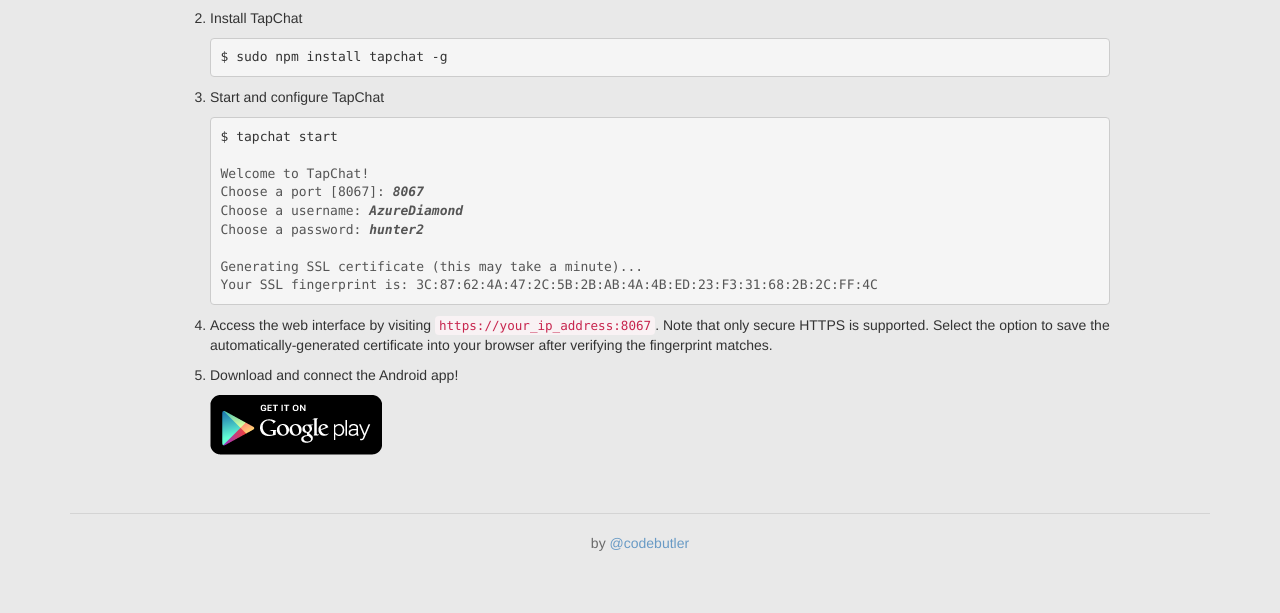
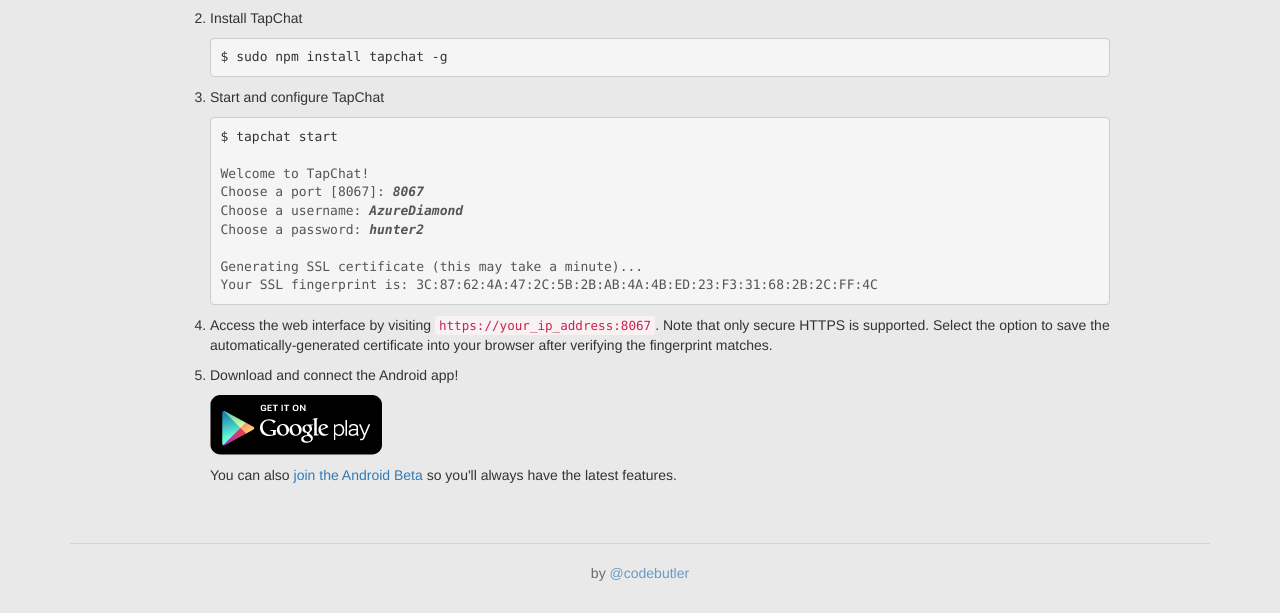
Before and after one commit to tapchat/tapchatapp.com, a Jekyll site: the page built from install/index.html, in a window 1280 px wide and 937 px high, cut to the strip 324-937 px from the top of the window. Built offline with Jekyll 4.4.1, drawn with Linux system fonts in a browser that asks for light colours; nearby versions of some CDN libraries.

Commit message:
Added G+ links

```diff
--- a/install/index.html
+++ b/install/index.html
@@ -38,7 +38,8 @@
         HTTPS is supported. Select the option to save the automatically-generated certificate into your browser
         after verifying the fingerprint matches.</p></li>
         <li><p>Download and connect the Android app!</p>
-        <p><a href="https://play.google.com/store/apps/details?id=com.tapchatapp.android"><img alt="Get it on Google Play" src="/img/get_it_on_play_logo_large.png" /></a></p></li>
+        <p><a href="https://play.google.com/store/apps/details?id=com.tapchatapp.android"><img alt="Get it on Google Play" src="/img/get_it_on_play_logo_large.png" /></a></p>
+        <p>You can also <a href="https://plus.google.com/+EricButler/posts/U4Myjg5vAGj">join the Android Beta</a> so you'll always have the latest features.</p></li>
     </ol>
   </div>
 </div>
--- a/support/index.html
+++ b/support/index.html
@@ -11,6 +11,7 @@
       <li><p><strong>IRC:</strong> Join <code>#tapchat</code> on <code>irc.freenode.net</code>.</p></li>
       <li><p><strong>Bug Tracker:</strong> <a href="https://github.com/tapchat/tapchat/issues">Backend/Web App Issues</a>
         or <a href="https://github.com/tapchat/tapchat-android/issues">Android App Issues</a>.</p></li>
+      <li><p><a href="https://plus.google.com/communities/114324036729579908612">Google+ Community</a></li>
     </ul>
   </div>
 </div>
```
